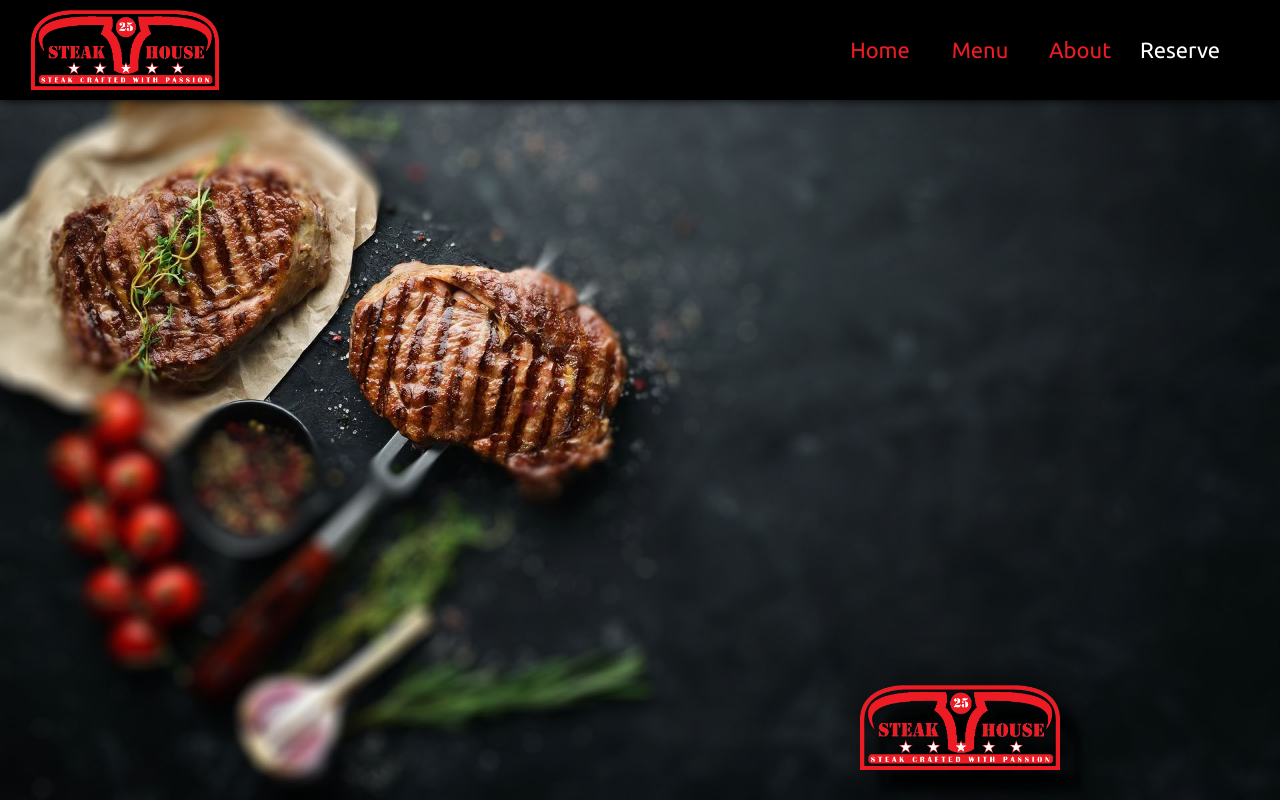
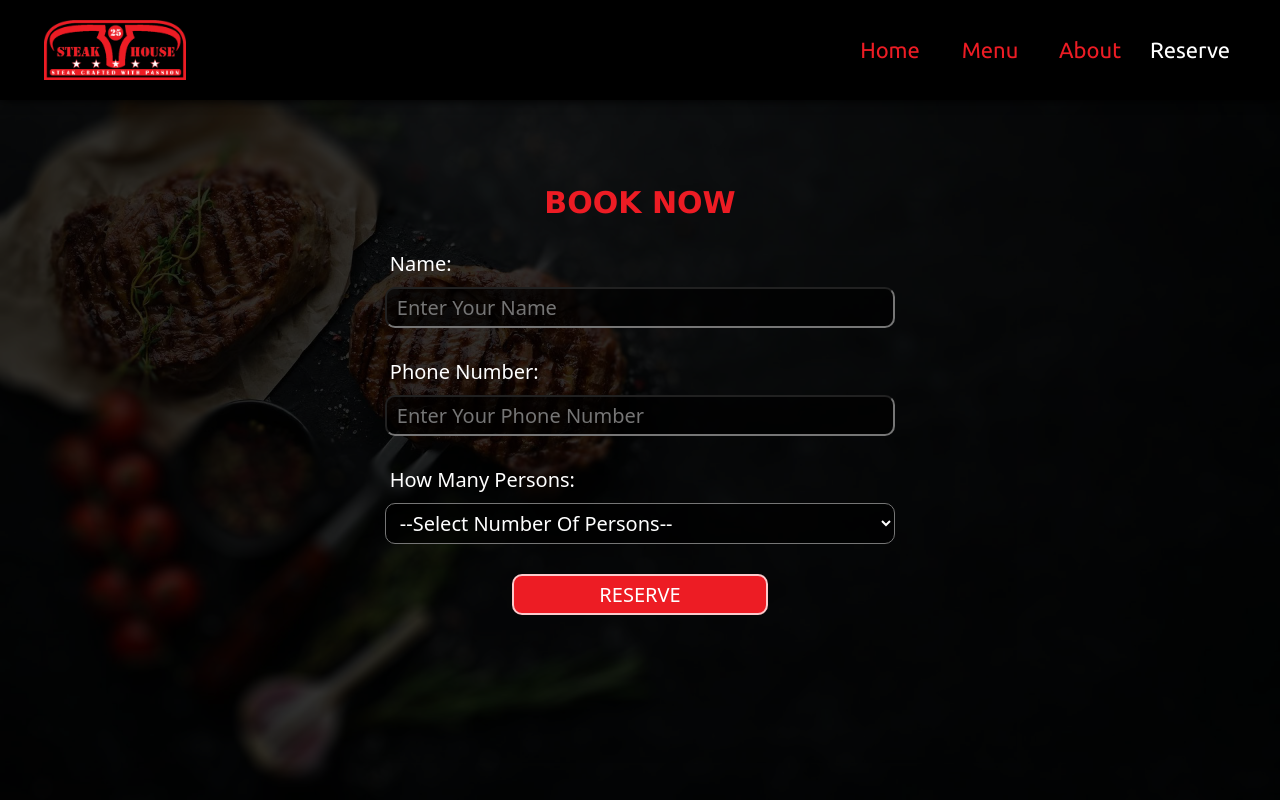
Before and after one commit to Michael-S-W/steak-restaurant, a plain HTML site: page pages/reserve/reserve.html in a window 1280 px wide. Drawn offline with Linux system fonts and the light colour scheme.

Commit message:
prepared and styled reserve page

```diff
--- a/home-page.css
+++ b/home-page.css
@@ -1,18 +1,17 @@
 
 .landing-page{
   position: relative;
-  top: 100px;
-  height: calc(100vh - 100px);
+  /* top: 100px;
+  height: calc(100vh - 100px); */
 }
 
 .landing-page-video{
   position: fixed;
-  top: 100px;
   left: 0;
-  width: 100vw;  /* Full width */
-  height: 100vh; /* Full height */
+  width: 100vw;
+  height: 100vh;
   overflow: hidden;
-  z-index: -1; /* Send video to the background (optional) */
+  z-index: -1;
   display: flex;
 }
 
@@ -23,24 +22,59 @@
   margin: 0 auto;
 }
 
-.landing-page-div-2{
+.landing-page-text{
+  top:100px;
+  position: relative;
+  font-family: Ubuntu;
   display: flex;
   flex-direction: column;
-  justify-content: flex-end;
-  align-items: flex-end;
-  padding: 30px 5px;
-  gap:20px;
-  font-family: Pacifico;
-  font-size: 60px;
-  line-height: 55px;
-  color:var(--main-yellow);
+  justify-content: center;
+  align-items: center;
+  margin-top:10px;
+  padding: 20px;
+  color:white;
+  text-align: justify;
+  letter-spacing: 2px;
+  background-color: #ed1c2345;
+  border-radius: 10px;
+  font-size: 20px;
+  line-height: 25px;
+}
+.landing-page-text p{
+  padding-bottom: 10px;
+}
+.landing-page-text p:nth-child(2){
+  font-family:'Lucida Sans', 'Lucida Sans Regular', 'Lucida Grande', 'Lucida Sans Unicode', Geneva, Verdana, sans-serif;
+  text-transform: uppercase;
+  padding-top:10px ;
+  text-align: center;
+}
+.landing-page-text p:nth-child(2) a{
+background-color: transparent;
+border-radius: 10px;
+margin: 5px auto;
+outline: none;
+text-wrap: nowrap;
+padding: 5px 3px ;
+font-weight: bolder;
+color:white;
 }
 
-.landing-page-div-2 img{
-  width: 200px;
-  filter: drop-shadow(20px 20px 3px black)
+.landing-page-text p:nth-child(2) a:hover{
+  background-color: white;
+  color: var(--main-yellow);
+  cursor: pointer;
 }
 
-.landing-page-div-2{
-  filter: drop-shadow(0px 0px 20px black);
+.landing-page-text p:nth-child(2) a:active{
+  background-color: black;
+  color: white;
+
 }
+
+@media (min-width: 768px){
+  .landing-page-text *{
+    width: 750px;
+    font-size: 24px;
+  }
+}
--- a/main-css/navbar-style.css
+++ b/main-css/navbar-style.css
@@ -10,7 +10,7 @@
   justify-content: space-between;
   align-items: center;
   color: white;
-  padding: 10px 50px;
+  padding: 20px 40px;
   background-color: black;
   box-shadow:  0 0 10px black;
   backdrop-filter: blur(5px);
@@ -138,15 +138,24 @@
 .navbar-list li a.open,
 .sidebar-list li a.open{
   background-color: black;
-  /* background-color: var(--main-yellow); */
   color: var(--main-brown);
 }
 @media (max-width: 768px) {
+  .navbar{
+    height: 70px;
+    padding: 10px 20px;
+  }
   .navbar-menu .menu-toggler{
     display: flex;
+
+    width:70px ;
+    height: 50px;
   }
   .navbar-menu .navbar-list{
     display: none;
+  }
+  .navbar-menu .sidebar-list{
+    top: 70px;
   }
 }
 
--- a/pages/about/about.css
+++ b/pages/about/about.css
@@ -8,33 +8,11 @@
   top: 100px;
   display: flex;
   height: calc(100vh - 100px);
-  /* backdrop-filter: grayscale(0.5); */
+  background-color: rgba(0, 0, 0, 0.8);
 }
-
-.landing-page div{
-  width: 50%;
-  height: 100%;
+@media (max-width:768px) {
+  .landing-page{
+    top: 70px;
+    height: calc(100vh - 70px);
+  }
 }
-
-.landing-page-div-2{
-  display: flex;
-  flex-direction: column;
-  justify-content: flex-end;
-  padding: 30px 5px;
-  align-items: center;
-  gap:20px;
-  font-family: Pacifico;
-  font-size: 60px;
-  line-height: 55px;
-  color:var(--main-yellow);
-}
-
-.landing-page-div-2 img{
-  width: 200px;
-  /* background-color: black; */
-  filter: drop-shadow(20px 20px 3px black)
-}
-
-.landing-page-div-2{
-  filter: drop-shadow(0px 0px 20px black);
-}
--- a/pages/menu/menu.css
+++ b/pages/menu/menu.css
@@ -8,33 +8,12 @@
   top: 100px;
   display: flex;
   height: calc(100vh - 100px);
-  /* backdrop-filter: grayscale(0.5); */
+  background-color: rgba(0, 0, 0, 0.8);
 }
 
-.landing-page div{
-  width: 50%;
-  height: 100%;
+@media (max-width:768px) {
+  .landing-page{
+    top: 70px;
+    height: calc(100vh - 70px);
+  }
 }
-
-.landing-page-div-2{
-  display: flex;
-  flex-direction: column;
-  justify-content: flex-end;
-  padding: 30px 5px;
-  align-items: center;
-  gap:20px;
-  font-family: Pacifico;
-  font-size: 60px;
-  line-height: 55px;
-  color:var(--main-yellow);
-}
-
-.landing-page-div-2 img{
-  width: 200px;
-  /* background-color: black; */
-  filter: drop-shadow(20px 20px 3px black)
-}
-
-.landing-page-div-2{
-  filter: drop-shadow(0px 0px 20px black);
-}
--- a/pages/reserve/reserve.css
+++ b/pages/reserve/reserve.css
@@ -5,18 +5,75 @@
 
 .landing-page{
   position: relative;
-  top: 100px;
+  /* top: 100px; */
   display: flex;
-  height: calc(100vh - 100px);
-  /* backdrop-filter: grayscale(0.5); */
+  height: 100vh;
+  /* height: calc(100vh - 100px); */
+  display: flex;
+  flex-direction: column;
+  justify-content: center;
+  align-items:center;
+  padding: 30px;
+  background-color: rgba(0, 0, 0, 0.8);
+  color: var(--main-yellow);
+  font-size: 30px;
+}
+.landing-page p{
+  text-align:center;
+  font-weight: bolder;
+  font-family: Verdana, Geneva, Tahoma, sans-serif;
+  padding-bottom: 30px;
+}
+.landing-page form{
+  min-width: 320px;
+}
+.landing-page form *{
+  width: 100%;
+  font-family: system-ui, -apple-system, BlinkMacSystemFont, 'Segoe UI', Roboto, Oxygen, Ubuntu, Cantarell, 'Open Sans', 'Helvetica Neue', sans-serif;
+  font-size: 20px;
+  font-weight: 400;
+  color: white;
 }
 
-.landing-page div{
+.landing-page form label{
+  display:block;
+  padding-bottom: 30px;
+
+
+}
+.landing-page form label input,
+.landing-page form label select
+{
+  background-color: rgba(0, 0, 0, 0.7);
+  border-radius: 10px;
+  padding: 5px 10px;
+}
+.landing-page form label span{
+padding-left: 5px ;
+padding-bottom: 10px ;
+display: inline-block;
+}
+
+.landing-page form button{
+  width: 50%;
+  display: block;
+  margin: 0 auto;
+  background-color: var(--main-yellow);
+  padding: 5px 0;
+  border-radius: 10px;
+  border: 2px solid rgba(255, 255, 255, 0.767);
+}
+.landing-page form button:hover{
+  background-color: rgba(0, 0, 0, 0.7);
+  color: white;
+}
+
+/* .landing-page div{
   width: 50%;
   height: 100%;
-}
+} */
 
-.landing-page-div-2{
+/* .landing-page-div-2{
   display: flex;
   flex-direction: column;
   justify-content: flex-end;
@@ -27,14 +84,13 @@
   font-size: 60px;
   line-height: 55px;
   color:var(--main-yellow);
-}
+} */
 
-.landing-page-div-2 img{
+/* .landing-page-div-2 img{
   width: 200px;
-  /* background-color: black; */
   filter: drop-shadow(20px 20px 3px black)
-}
+} */
 
-.landing-page-div-2{
+/* .landing-page-div-2{
   filter: drop-shadow(0px 0px 20px black);
-}
+} */
--- a/pages/reserve/reserve.html
+++ b/pages/reserve/reserve.html
@@ -35,10 +35,39 @@
   </div>
   </div>
   <div class="landing-page">
-    <div></div>
+
+    <p>BOOK NOW</p>
+    <form>
+      <label>
+        <span>Name:</span>
+        <input type="text" name="" id="form-name" placeholder="Enter Your Name" required>
+      </label>
+      <label>
+        <span>Phone Number:</span>
+        <input type="tel" name="" id="form-number" placeholder="Enter Your Phone Number" required>
+      </label>
+      <label>
+        <span>How Many Persons:</span>
+        <select name="" id="form-select" required>
+          <option value="0">--Select Number Of Persons--</option>
+          <option value="1-person">1 Person</option>
+          <option value="2-persons">2 Persons</option>
+          <option value="3-persons">3 Persons</option>
+          <option value="4-persons">4 Persons</option>
+          <option value="5-persons">5 Persons</option>
+          <option value="6-persons">6 Persons</option>
+          <option value="7-persons">7 Persons</option>
+          <option value="8-persons">8 Persons</option>
+          <option value="9-persons">9 Persons</option>
+          <option value="10-persons">10 Persons</option>
+        </select>
+      </label>
+      <button id="form-button">RESERVE</button>
+    </form>
+    <!-- <div></div>
     <div class="landing-page-div-2">
       <img src="../../logo-images/fork-knife-logo.png">
-    </div>
+    </div> -->
   </div>
 
 
--- a/pages/reserve/reserve.js
+++ b/pages/reserve/reserve.js
@@ -0,0 +1,6 @@
+// https://docs.google.com/forms/d/e/1FAIpQLSeXlFrcOfm11AgB1KI2B009-CsGQgXRPwblfv3VdHMaauyj6g/formResponse
+// name = entry.1942114490
+// phone = entry.1709168447
+// how many persons= entry.169645066
+
+//https://docs.google.com/forms/d/e/1FAIpQLSeXlFrcOfm11AgB1KI2B009-CsGQgXRPwblfv3VdHMaauyj6g/formResponse?entry.1942114490=kjkj&entry.1709168447=01007015953&entry.169645066=2-persons
```
Also changed, not shown: index.html (+4 -6 lines), pages/about/about.html (+1 -4 lines), pages/menu/menu.html (+0 -4 lines).
